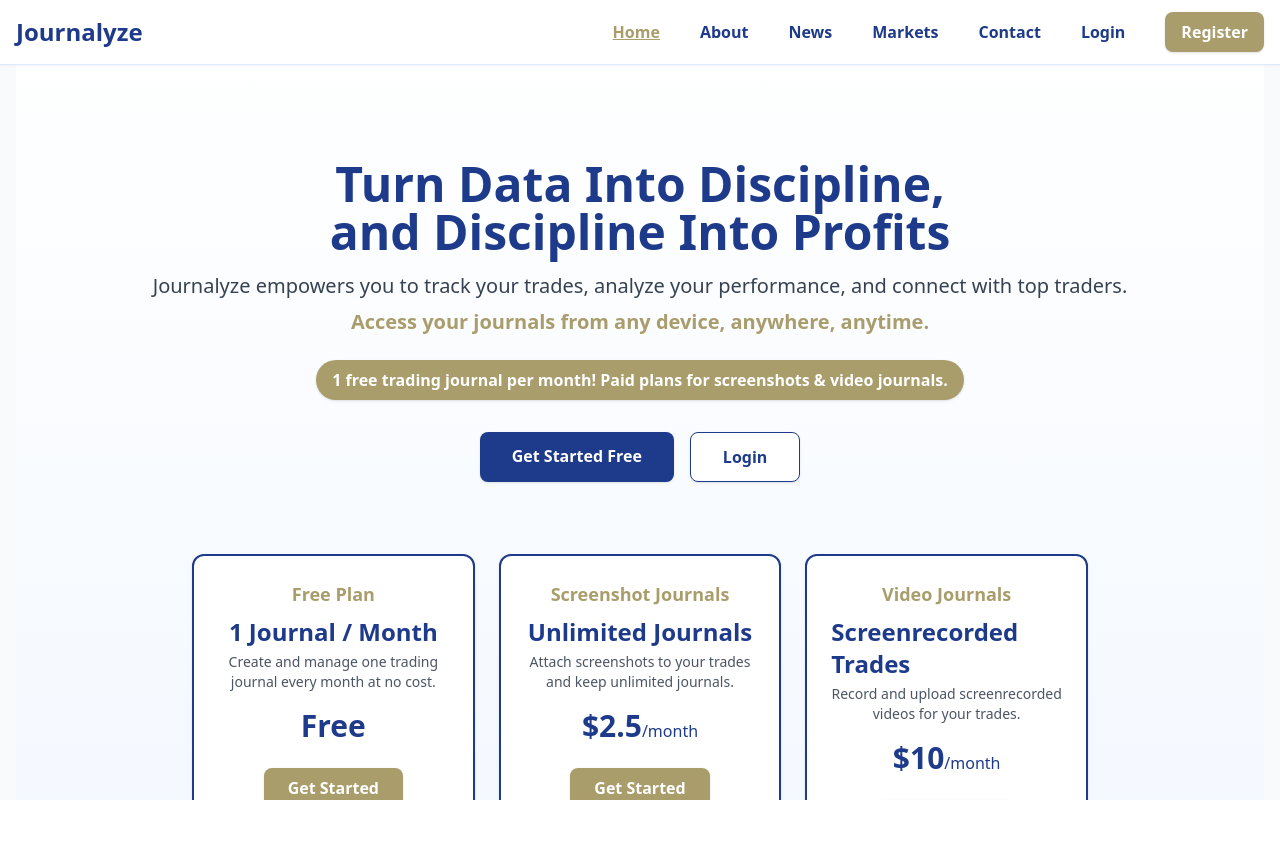
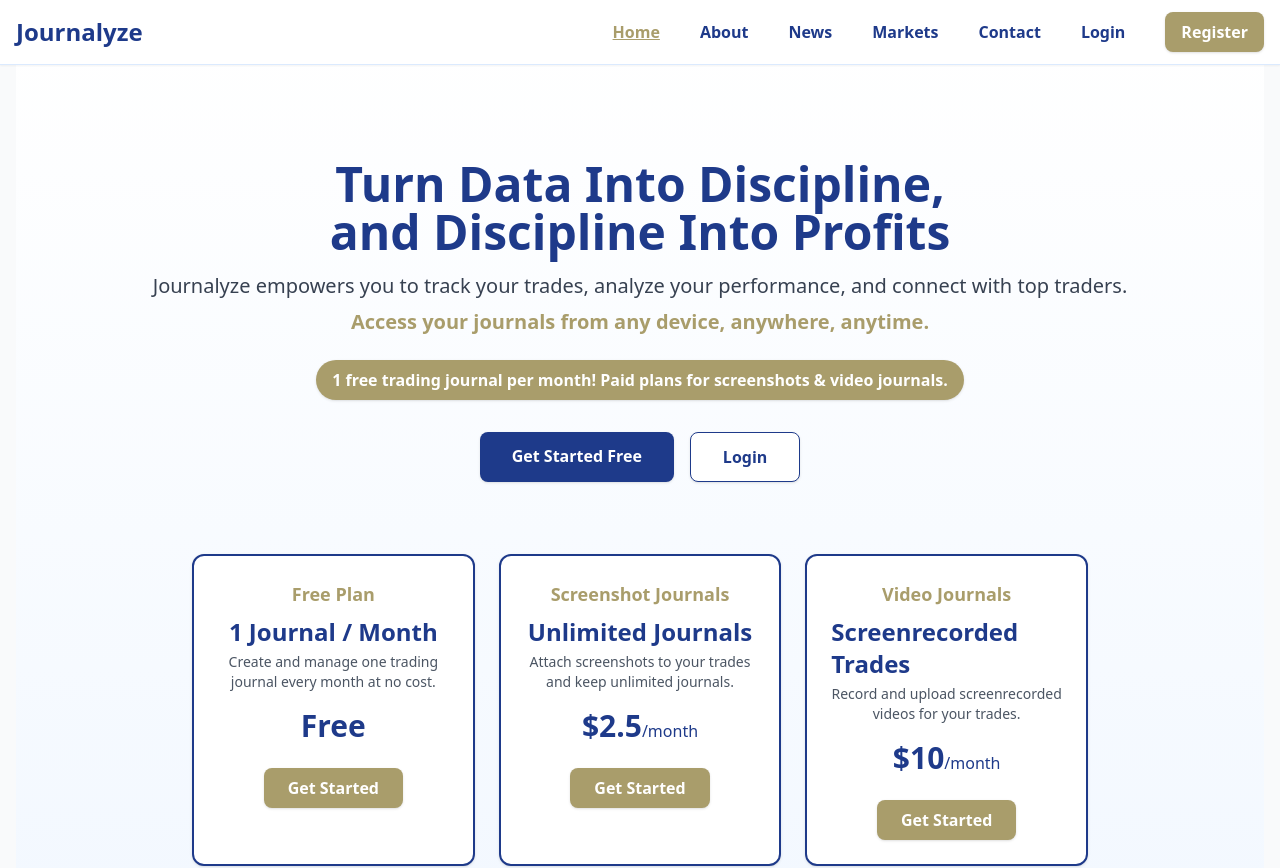
Before and after one commit to lyula/fxsnipclient, a React (Vite) app: page / in a window 1280 px wide. Shown: the top 868 px of the page. Before the commit the page ends 800 px from the top, so only its background shows below. Built offline with nearby package versions, Linux system fonts and the light colour scheme; no server answers.

Commit message:
fixed the landing page scrolling issue

```diff
--- a/dev-dist/sw.js
+++ b/dev-dist/sw.js
@@ -82,7 +82,7 @@ define(['./workbox-ec224433'], (function (workbox) { 'use strict';
     "revision": "3ca0b8505b4bec776b69afdba2768812"
   }, {
     "url": "index.html",
-    "revision": "0.qapvn9iqjbo"
+    "revision": "0.8cffk82og7g"
   }], {});
   workbox.cleanupOutdatedCaches();
   workbox.registerRoute(new workbox.NavigationRoute(workbox.createHandlerBoundToURL("index.html"), {
--- a/src/App.css
+++ b/src/App.css
@@ -3,10 +3,8 @@
 html, body, #root {
   width: 100%;
   min-width: 0;
-  height: 100vh;
   min-height: 100vh;
   overflow-x: hidden !important;
-  overflow-y: hidden !important;
   margin: 0 !important; /* Remove any default margins */
   padding: 0 !important; /* Remove any default padding */
   /* Add safe area inset for PWA (iOS/Android) */
@@ -18,14 +16,14 @@ html, body, #root {
 
 body {
   overflow-x: hidden !important;
-  overflow-y: hidden !important;
+  overflow-y: auto !important;
 }
 
 #root {
   width: 100%;
   min-width: 0;
   overflow-x: hidden !important;
-  overflow-y: hidden !important;
+  overflow-y: auto !important;
 }
 
 @media (prefers-color-scheme: dark) {
--- a/src/components/layout/Navbar.jsx
+++ b/src/components/layout/Navbar.jsx
@@ -14,7 +14,7 @@ export default function Navbar() {
     <nav className="bg-white dark:bg-gray-900 shadow-md">
       <div className="container mx-auto px-4 py-3 flex items-center justify-between">
         <Link to="/" className="text-2xl font-bold text-blue-900 dark:text-white tracking-tight">
-          ForexJournal
+          Journalyze
         </Link>
         <div className="flex items-center gap-6">
           {navLinks.map(link => (
--- a/src/index.css
+++ b/src/index.css
@@ -7,10 +7,8 @@
 html, body, #root {
   width: 100%;
   min-width: 0;
-  height: 100vh;
   min-height: 100vh;
   overflow-x: hidden !important;
-  overflow-y: hidden !important;
   margin: 0 !important; /* Remove any default margins */
   padding: 0 !important; /* Remove any default padding */
   box-sizing: border-box;
@@ -22,14 +20,14 @@ html, body, #root {
 
 body {
   overflow-x: hidden !important;
-  overflow-y: hidden !important;
+  overflow-y: auto !important;
 }
 
 #root {
   width: 100%;
   min-width: 0;
   overflow-x: hidden !important;
-  overflow-y: hidden !important;
+  overflow-y: auto !important;
 }
 
 /* Prevent overscroll bounce and page-level scrolling issues */
@@ -130,8 +128,15 @@ html, body {
 
 body, html, #root {
   overflow-x: hidden !important;
-  overflow-y: hidden !important;
   max-width: 100vw !important;
+  scrollbar-width: none; /* Firefox */
+  -ms-overflow-style: none;  /* IE and Edge */
+}
+
+body::-webkit-scrollbar,
+html::-webkit-scrollbar,
+#root::-webkit-scrollbar {
+  display: none; /* Chrome, Safari, Opera */
 }
 
 /* PWA Desktop Support - Window Controls Overlay */
--- a/src/pages/About.jsx
+++ b/src/pages/About.jsx
@@ -54,7 +54,7 @@ export default function About() {
         <h2 className="text-2xl md:text-3xl font-bold text-[#1E3A8A] dark:text-white mb-4">Our Mission</h2>
         <p className="text-gray-700 dark:text-gray-300 mb-6">
           We believe every trader deserves the tools to grow, learn, and succeed.
-          ForexJournal is here to help you build discipline, master your psychology,
+          Journalyze is here to help you build discipline, master your psychology,
           and achieve consistent results—no matter your experience level.
         </p>
       </div>
@@ -66,7 +66,7 @@ export default function About() {
           <span className="text-[#a99d6b] font-semibold">all major payment methods</span>{" "}
           for your convenience—credit/debit cards, PayPal, mobile money, crypto, and more.
           <br />
-          Enjoy seamless, secure payments and instant access to all ForexJournal features.
+          Enjoy seamless, secure payments and instant access to all Journalyze features.
         </p>
         <div className="flex flex-wrap justify-center gap-6 mb-4">
           <img src="https://upload.wikimedia.org/wikipedia/commons/4/41/Visa_Logo.png" alt="Visa" className="h-12 w-auto bg-white rounded shadow px-3 py-2 object-contain" />
```
